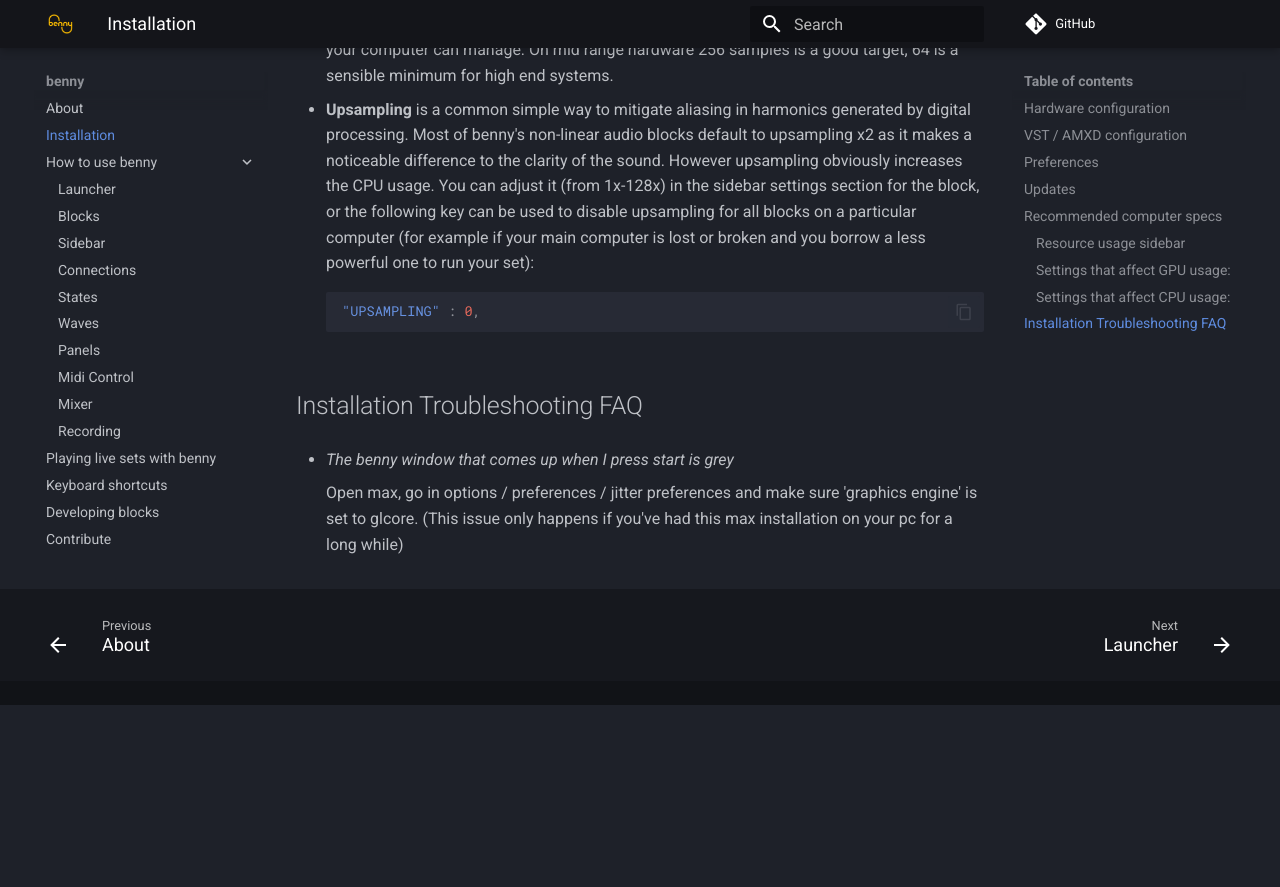
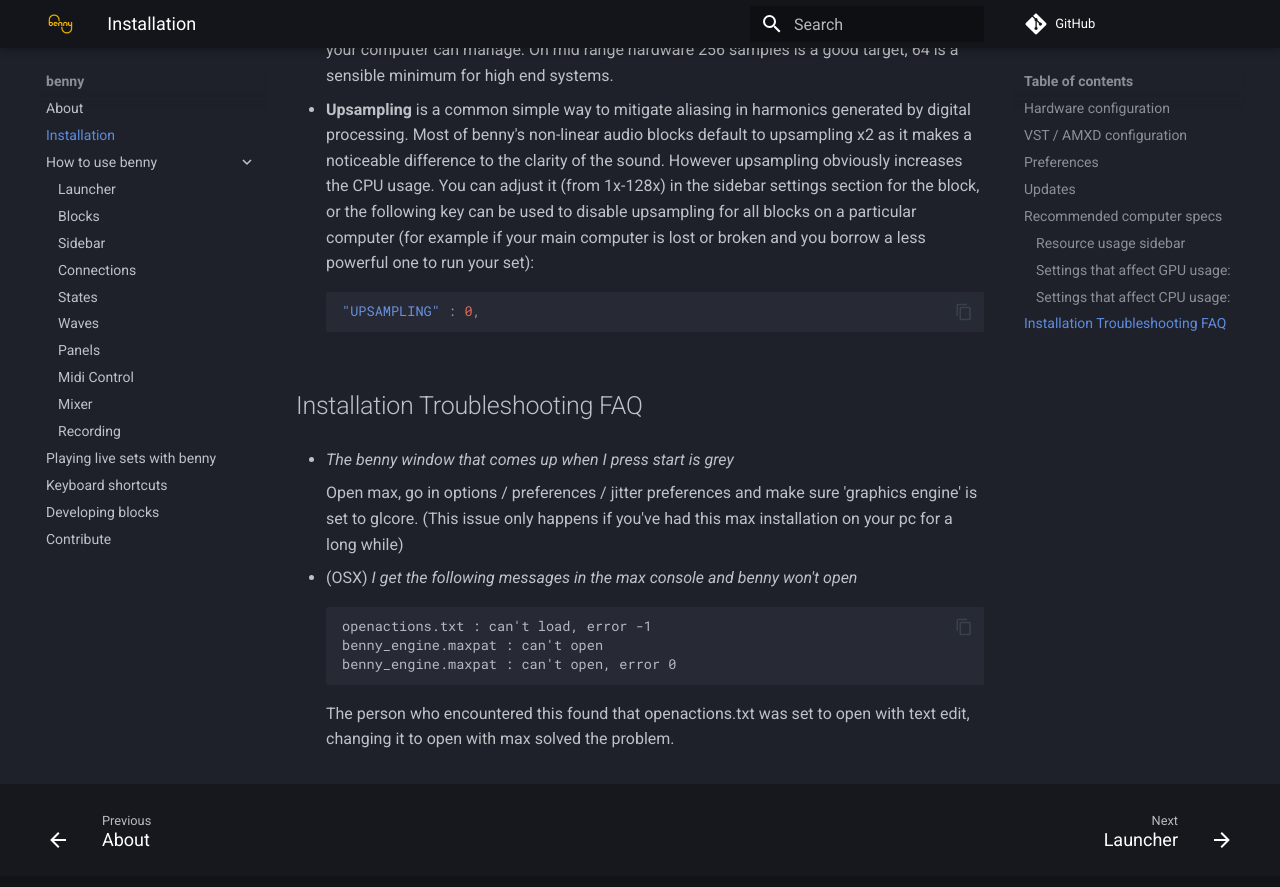
Before and after one commit to playbenny/benny_manual, an MkDocs documentation site: the page built from docs/installation.md, in a window 1280 px wide and 900 px high, scrolled down 3941 px. Shown: the top 887 px of the window. Built offline with MkDocs 1.6.1 and Material for MkDocs 9.7.7, drawn with Linux system fonts in a browser that asks for light colours; comment, search, counter and statistics services are not loaded; before the commit the page ends 4646 px from its top, so only the background shows below that.

Commit message:
another potential install problem added to faq

````diff
--- a/docs/installation.md
+++ b/docs/installation.md
@@ -128,3 +128,13 @@
 - *The benny window that comes up when I press start is grey*
 
     Open max, go in options / preferences / jitter preferences and make sure 'graphics engine' is set to glcore. (This issue only happens if you've had this max installation on your pc for a long while)
+
+- (OSX) *I get the following messages in the max console and benny won't open*
+
+    ```
+    openactions.txt : can't load, error -1
+    benny_engine.maxpat : can't open
+    benny_engine.maxpat : can't open, error 0
+    ```
+
+    The person who encountered this found that openactions.txt was set to open with text edit, changing it to open with max solved the problem.
````
